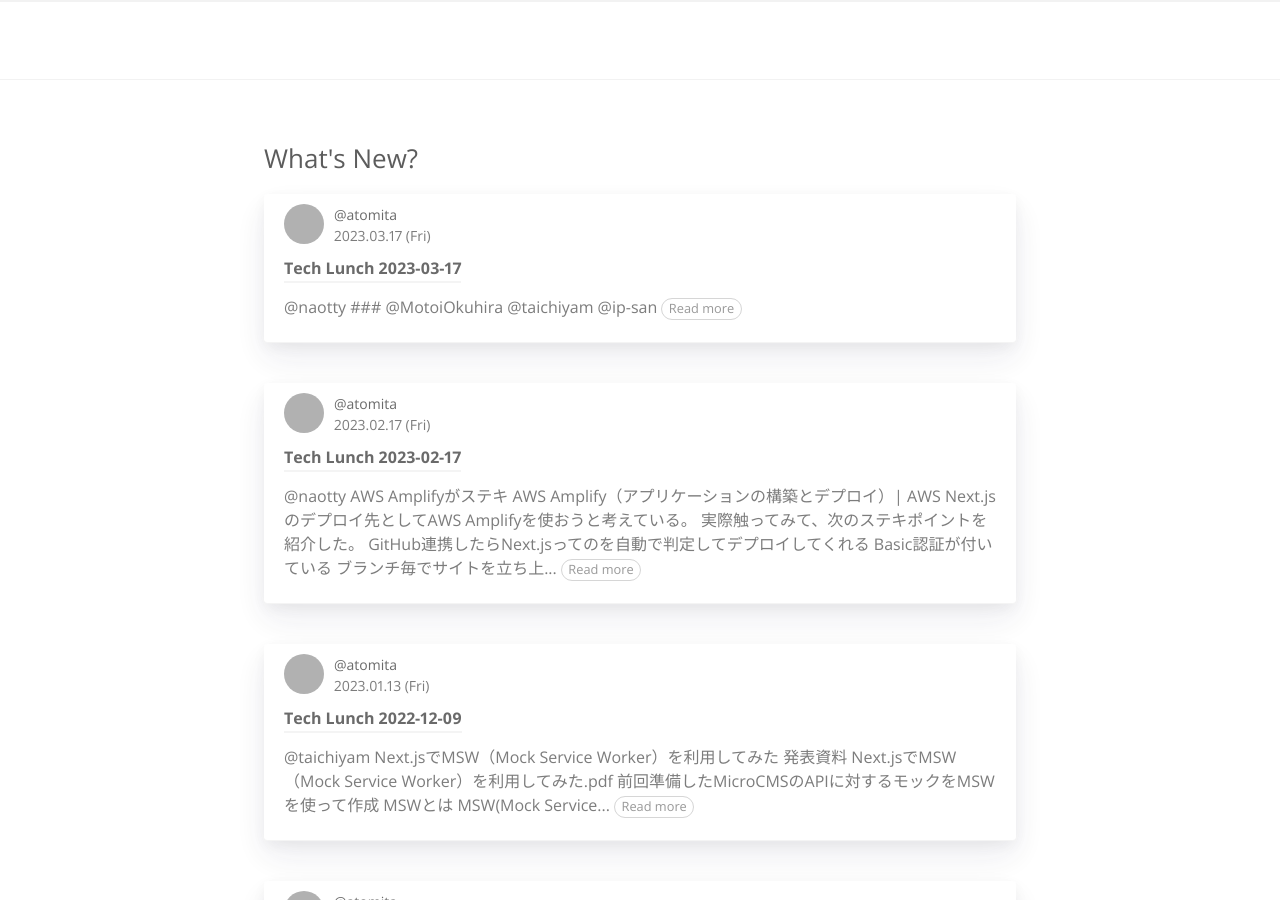
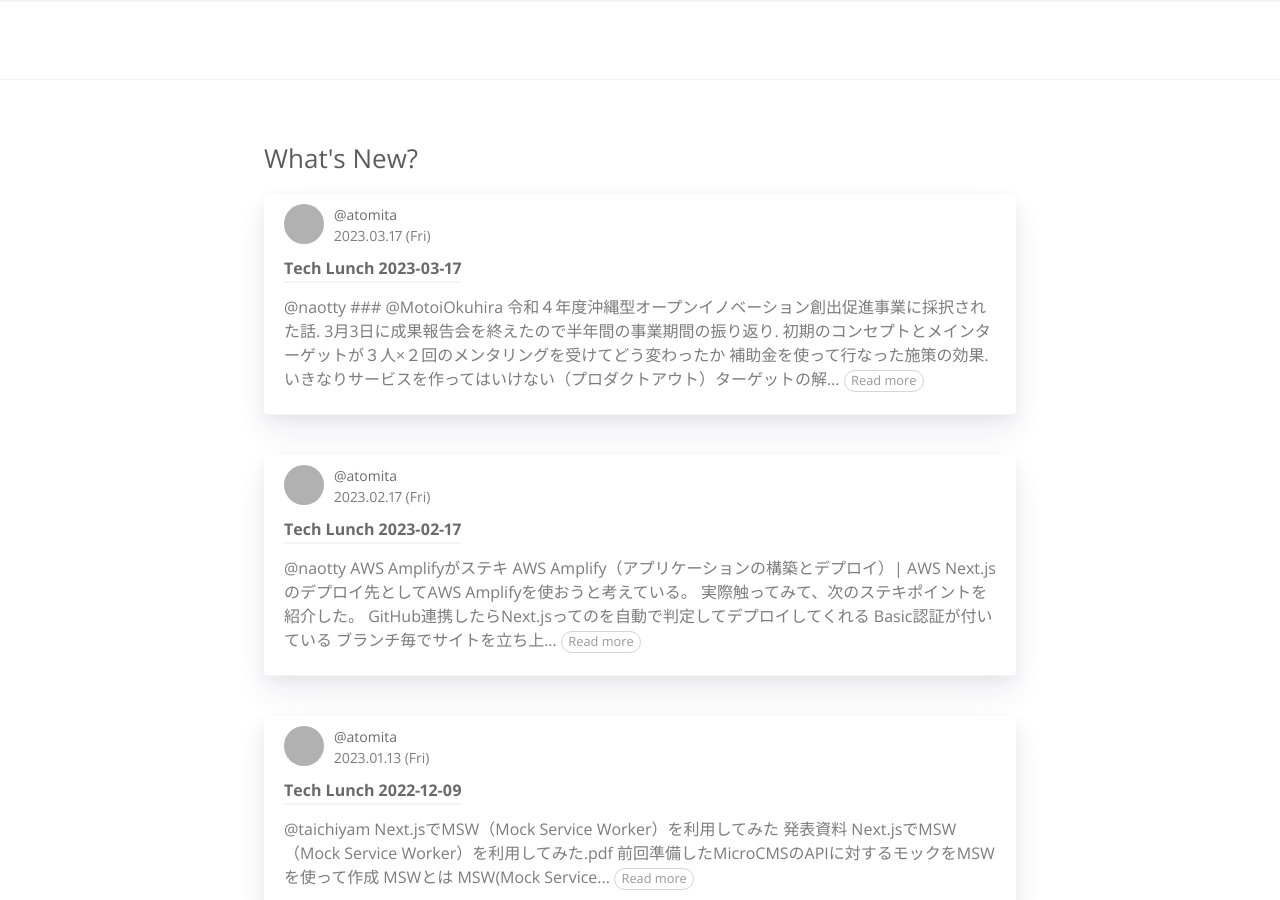
Before and after one commit to RyukyuInteractive/tech.ryukyu-i.co.jp, a Jekyll site: the page built from index.html, in a window 1280 px wide and 900 px high. Built offline with Jekyll 4.4.1, drawn with Linux system fonts in a browser that asks for light colours; a script that is not in the unit is left out; the list of posts is cut into pages by our own code; grey boxes are pictures that could not be loaded.

Commit message:
Update 2023-03-17-tech-lunch.md

```diff
--- a/_posts/2023-03-17-tech-lunch.md
+++ b/_posts/2023-03-17-tech-lunch.md
@@ -14,7 +14,12 @@ typora-root-url: ..
 ---
 
 ## [@MotoiOkuhira](https://github.com/MotoiOkuhira)
-
+__令和４年度沖縄型オープンイノベーション創出促進事業に採択された話.__
+- 3月3日に成果報告会を終えたので半年間の事業期間の振り返り.
+- 初期のコンセプトとメインターゲットが３人×２回のメンタリングを受けてどう変わったか
+- 補助金を使って行なった施策の効果.
+- いきなりサービスを作ってはいけない（プロダクトアウト）ターゲットの解像度を高めることの重要性.
+- 今年も補助事業やるらしいので興味がある方はぜひ！報告書や領収書、契約書のルールはものすごい細かいですが・・・.
 ---
 
 ## [@taichiyam](https://github.com/taichiyam)
```
